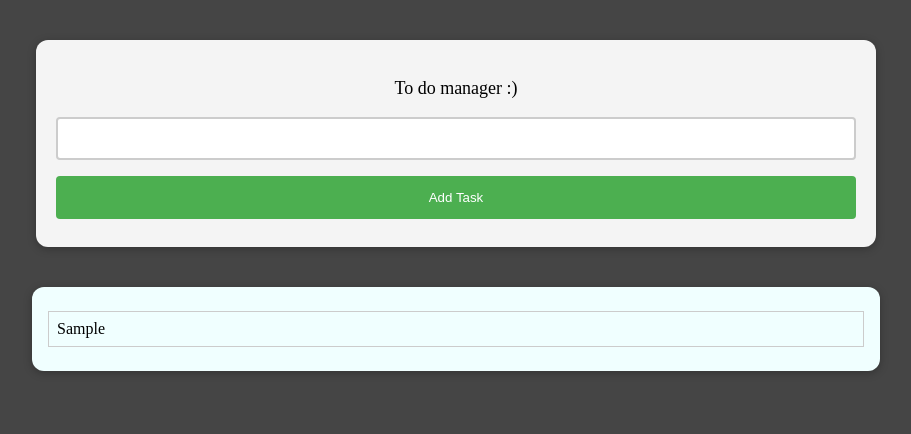
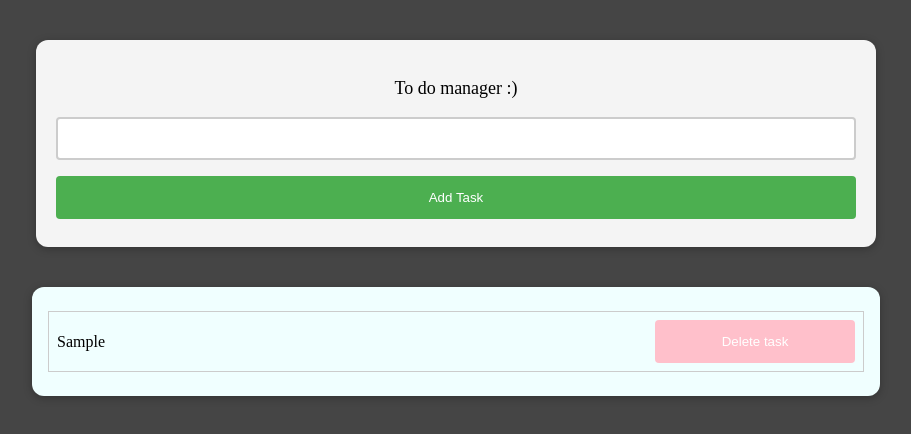
Before and after one commit to MilosNalovic/to-do, a React (Create React App) app: page / in a window 1280 px wide. Both pictures are taken after typing "Sample" into the empty fields and a click on the button "Add Task". Shown: the top 434 px of the page, without its empty margins (184-1095 px from the left). Built offline with nearby package versions, Linux system fonts and the light colour scheme.

Commit message:
deleting logic

```diff
--- a/src/App.js
+++ b/src/App.js
@@ -9,14 +9,21 @@ function App() {
       return [...prevTasks, { name: task, id: Math.random().toString() }];
     });
   };
-  const tasksListJsx = <TaskList tasks={tasksList} />;
+  const removeTaskHandler = (id) => {
+    setTasksList((prevTasks) => {
+      tasksList.filter((task) => task.id !== id);
+    });
+  };
+  const tasksListJsx = (
+    <TaskList tasks={tasksList} removeTask={removeTaskHandler} />
+  );
   return (
     <Fragment>
       <AddTask onAddTask={addTaskHandler} />
       {tasksList && tasksList.length ? (
         tasksListJsx
       ) : (
-        <p className={styles.conditionalP}>"No tasks ATM :("</p>
+        <p className={styles.conditionalP}>No tasks ATM :(</p>
       )}
     </Fragment>
   );
--- a/src/Components/Tasks/TasksList.js
+++ b/src/Components/Tasks/TasksList.js
@@ -1,11 +1,20 @@
 import Wrapper from "../UI/Wrapper";
+import Button from "../UI/Button";
 import styles from "./TasksList.module.css";
 const TaskList = (props) => {
   return (
     <Wrapper className={styles.tasks}>
       <ul>
         {props.tasks.map((task) => (
-          <li key={task.id}>{task.name} </li>
+          <li key={task.id}>
+            <span>{task.name}</span>
+            <Button
+              className={styles.button}
+              onClick={() => props.removeTask(task.id)}
+            >
+              Delete task
+            </Button>
+          </li>
         ))}
       </ul>
     </Wrapper>
--- a/src/Components/Tasks/TasksList.module.css
+++ b/src/Components/Tasks/TasksList.module.css
@@ -10,7 +10,19 @@
 }
 
 .tasks li {
+  display: flex;
+  justify-content: space-between;
+  color: black;
+  align-items: center;
   border: 1px solid #ccc;
   margin: 0.5rem 0;
   padding: 0.5rem;
 }
+.button {
+  margin: 0;
+  width: 200px;
+  background-color: pink;
+}
+.button:hover {
+  background-color: red;
+}
--- a/src/Components/UI/Button.js
+++ b/src/Components/UI/Button.js
@@ -1,7 +1,11 @@
 import styles from "./Button.module.css";
 const Button = (props) => {
   return (
-    <button className={styles.button} type={props.type} onClick={props.onClick}>
+    <button
+      className={`${props.className} ${styles.button}`}
+      type={props.type}
+      onClick={props.onClick}
+    >
       {props.children}
     </button>
   );
```
